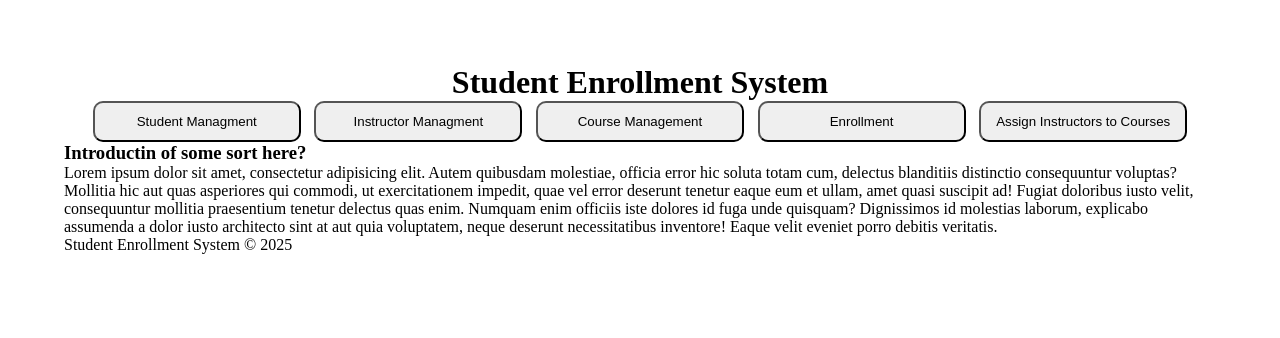
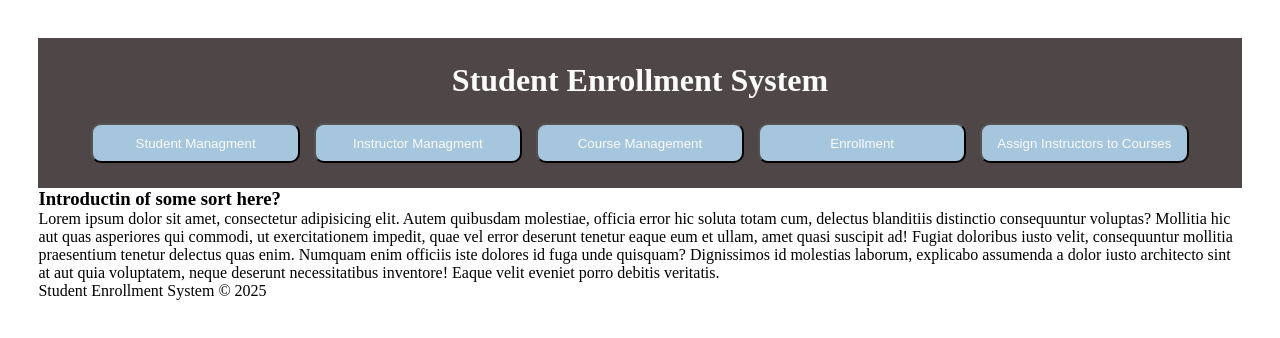
Before and after one commit to omar211346/group-project-1, a website built with Vite: page index.html in a window 1280 px wide. Built offline with nearby package versions, Linux system fonts and the light colour scheme.

Commit message:
Fixed button coloring, header coloring etc

```diff
--- a/src/css/style.css
+++ b/src/css/style.css
@@ -1,28 +1,35 @@
 body{
    height: auto;
    width: auto;
-   padding: 5%;
+   padding: 3%;
 }
 
 .header{
     display: flex;
-    height: 5%;
+    height: auto;
     justify-content: space-between;
     align-items: center;
     flex-direction: column;
+    background-color:rgb(79, 71, 71);
+    color: var(--text-color-light);
+    padding:2%;
 }
+
 /*Hader buttons*/
 .menu__buttons{
     display: flex;
     justify-content: space-between;
     align-content: center;
     width: 95%;
+    margin-top:2%;
 }
 
 .toggle__button{
     width:19%;
     padding: 1%;
     border-radius: 10px;
+    background-color: var(--color-primary);
+    color: var(--text-color-light);
 }
 
 .hidden{
```
